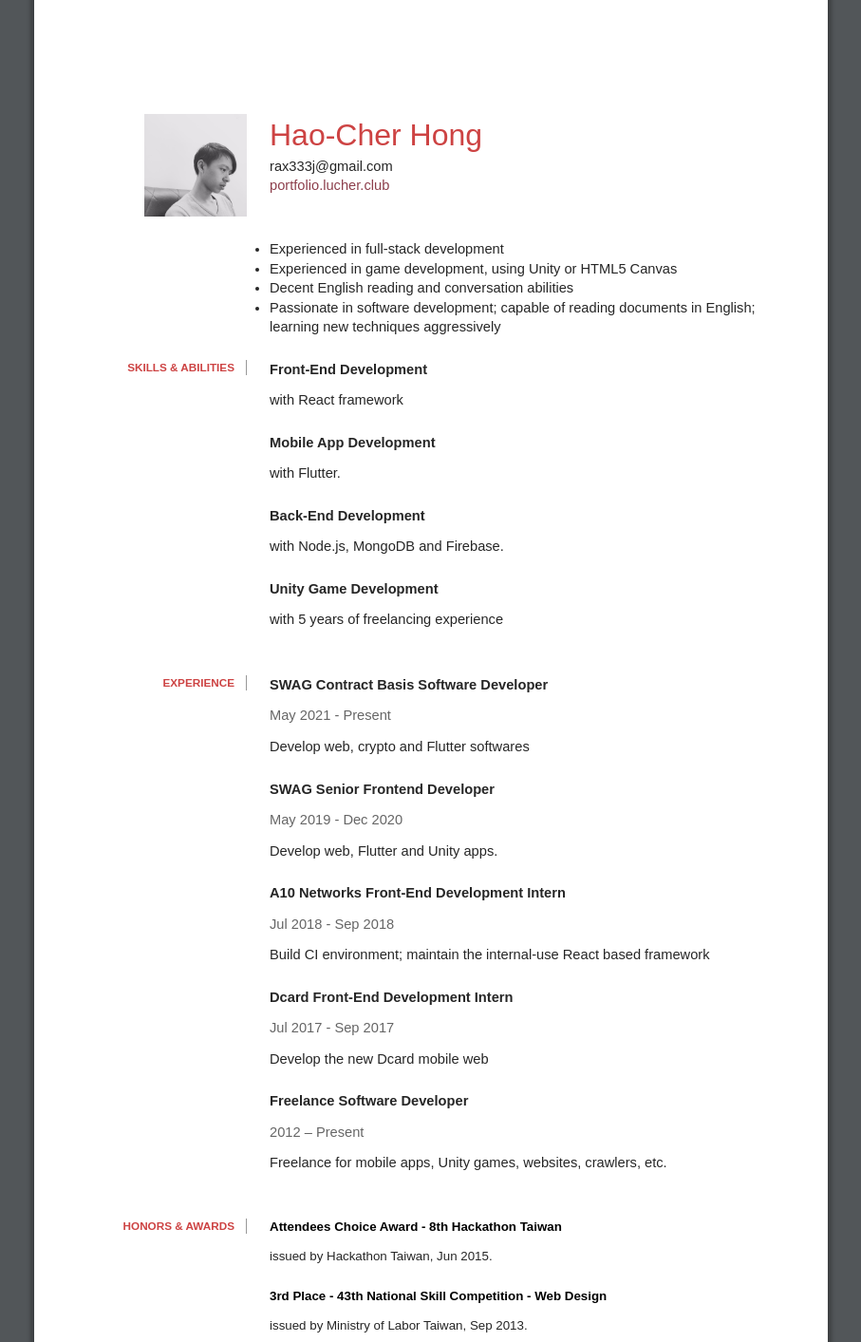
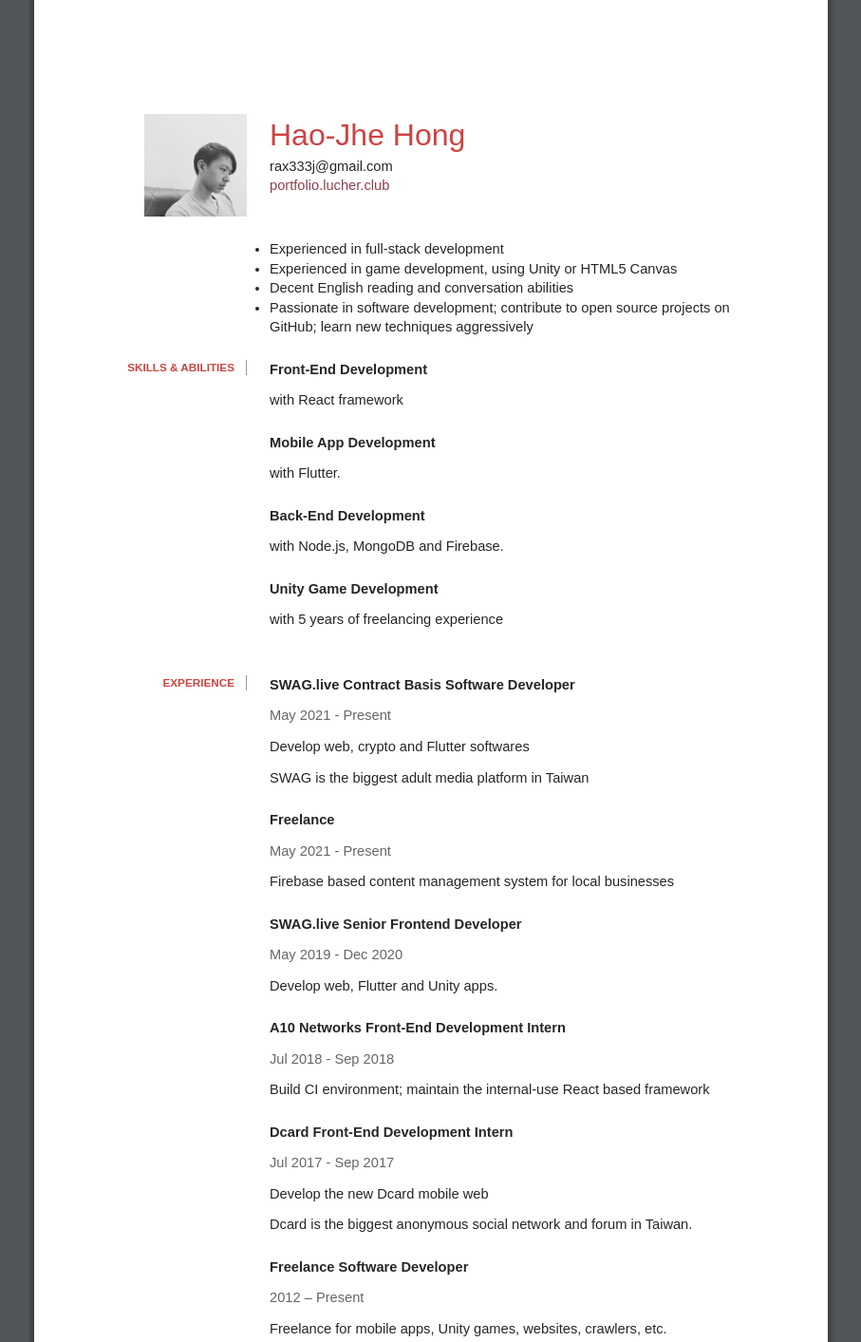
Before and after one commit to HaoCherHong/resume.lucher.club, a website: page public/index.html in a window 1280 px wide. Shown: the part 40-1453 px from the top of the page at 95% size, without its empty margins (186-1093 px from the left). Drawn offline with Linux system fonts and the light colour scheme.

Commit message:
update to legal name

```diff
--- a/public/index.html
+++ b/public/index.html
@@ -3,7 +3,7 @@
   <head>
     <meta charset="utf-8">
     <meta name="viewport" content="width=device-width, initial-scale=1">
-    <title>Frontend Resume | Hao-Cher Hong</title>
+    <title>Frontend Resume | Hao-Jhe Hong</title>
     <link href="styles.css" rel="stylesheet">
     <link rel="icon" type="image/png" href="/favicon.png"/>
   </head>
@@ -15,7 +15,7 @@
             <img src="imgs/profile.jpg" width="108" height="108" alt="Profile Picture">
           </div>
           <div class="col2">
-            <h1 class="title">Hao-Cher Hong</h1>
+            <h1 class="title">Hao-Jhe Hong</h1>
             <p>rax333j@gmail.com</p>
             <p>
               <a href="http://portfolio.lucher.club/" target="_blank">
@@ -31,7 +31,7 @@
               <li>Experienced in full-stack development</li>
               <li>Experienced in game development, using Unity or HTML5 Canvas</li>
               <li>Decent English reading and conversation abilities</li>
-              <li>Passionate in software development; capable of reading documents in English; learning new techniques aggressively</li>
+              <li>Passionate in software development; contribute to open source projects on GitHub; learn new techniques aggressively</li>
             </ul>
           </div>
         </div>
@@ -64,12 +64,18 @@
           </div>
           <div class="col2">
             <div class="section-entry">
-              <h3 class="entry-title">SWAG Contract Basis Software Developer</h3>
+              <h3 class="entry-title">SWAG.live Contract Basis Software Developer</h3>
               <div class="entry-date">May 2021 - Present</div>
               <p class="entry-body">Develop web, crypto and Flutter softwares</p>
+              <p class="entry-body">SWAG is the biggest adult media platform in Taiwan</p>
             </div>
             <div class="section-entry">
-              <h3 class="entry-title">SWAG Senior Frontend Developer</h3>
+              <h3 class="entry-title">Freelance</h3>
+              <div class="entry-date">May 2021 - Present</div>
+              <p class="entry-body">Firebase based content management system for local businesses</p>
+            </div>
+            <div class="section-entry">
+              <h3 class="entry-title">SWAG.live Senior Frontend Developer</h3>
               <div class="entry-date">May 2019 - Dec 2020</div>
               <p class="entry-body">Develop web, Flutter and Unity apps.</p>
             </div>
@@ -82,6 +88,7 @@
               <h3 class="entry-title">Dcard Front-End Development Intern</h3>
               <div class="entry-date">Jul 2017 - Sep 2017</div>
               <p class="entry-body">Develop the new Dcard mobile web</p>
+              <p class="entry-body">Dcard is the biggest anonymous social network and forum in Taiwan.</p>
             </div>
             <div class="section-entry">
               <h3 class="entry-title">Freelance Software Developer</h3>
@@ -192,7 +199,7 @@
             </div>
           </div>
         </div> -->
-        <footer>2021/8/11</footer>
+        <footer>May 21st, 2022</footer>
       </div>
     </div>
   </body>
```
